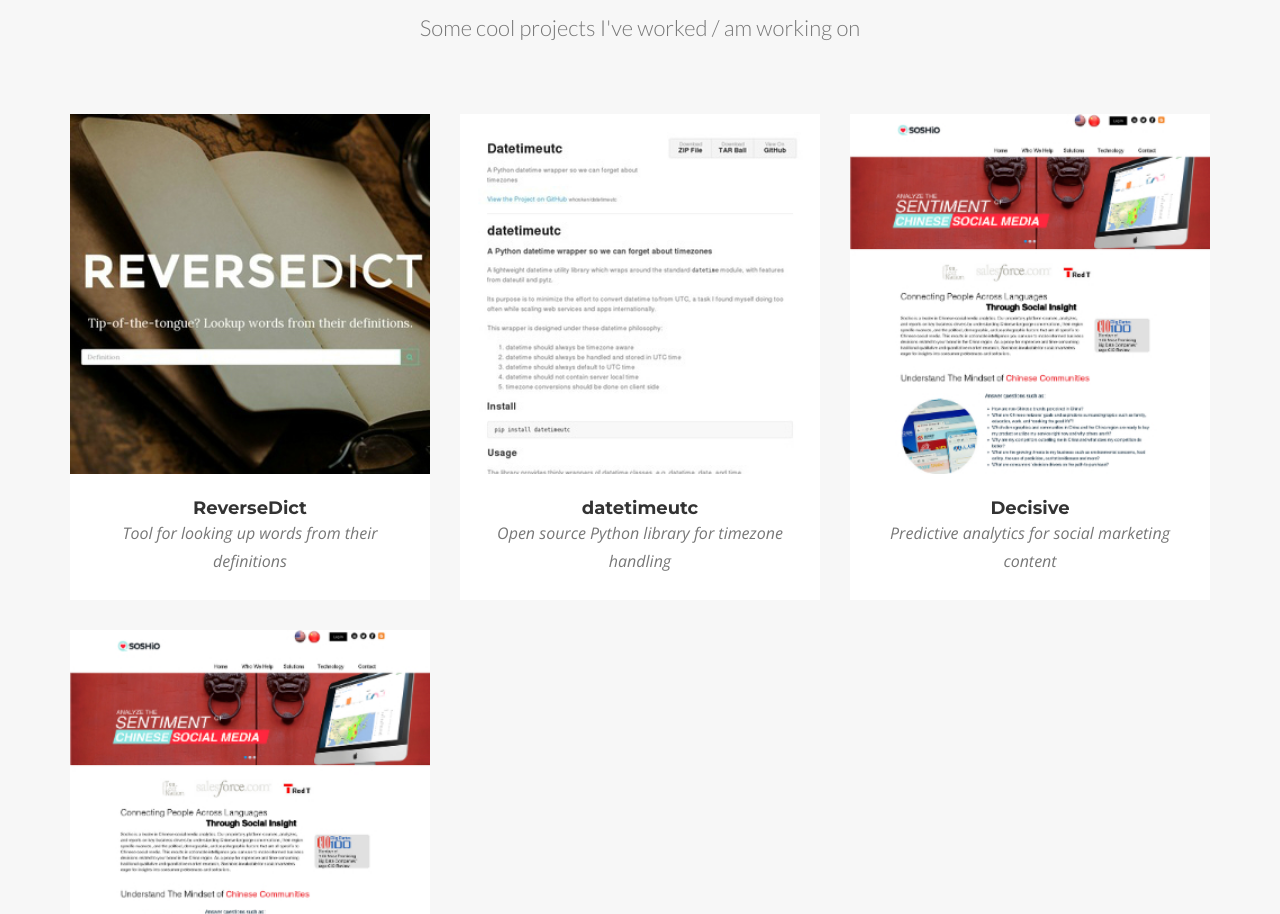
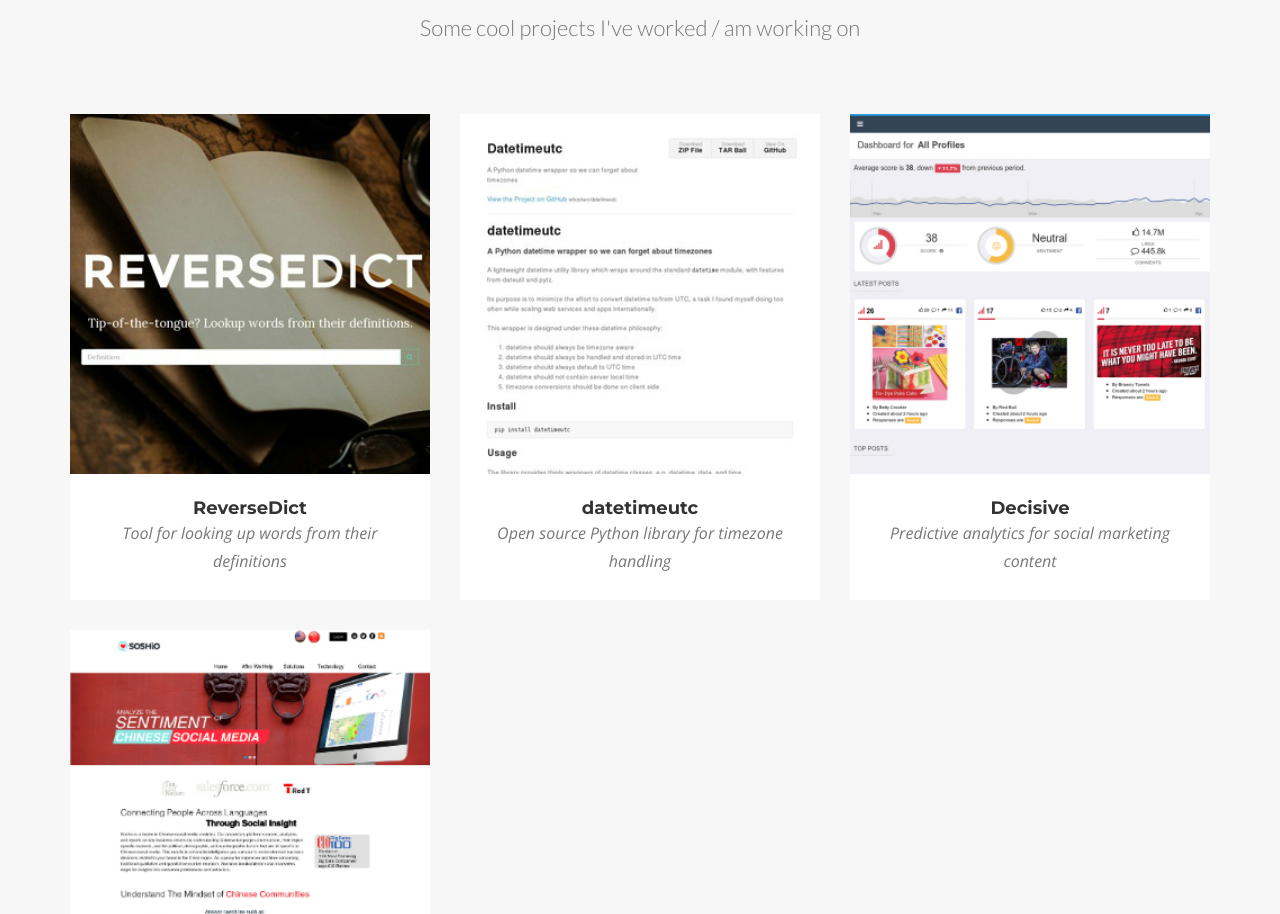
Before and after one commit to whosken/whosken.github.io, a plain HTML site: page index.html in a window 1280 px wide. Shown: the part 2012-2926 px from the top of the page. Drawn offline with nearby package versions, Linux system fonts and the light colour scheme; a script that the page names is missing.

Commit message:
Fix decisive photo

```diff
--- a/index.html
+++ b/index.html
@@ -179,7 +179,7 @@
                                 <i class="fa fa-plus fa-3x"></i>
                             </div>
                         </div>
-                        <img src="img/soshio.jpg" class="img-responsive" alt="">
+                        <img src="img/decisive.jpg" class="img-responsive" alt="">
                     </a>
                     <div class="portfolio-caption">
                         <h4>Decisive</h4>
```
